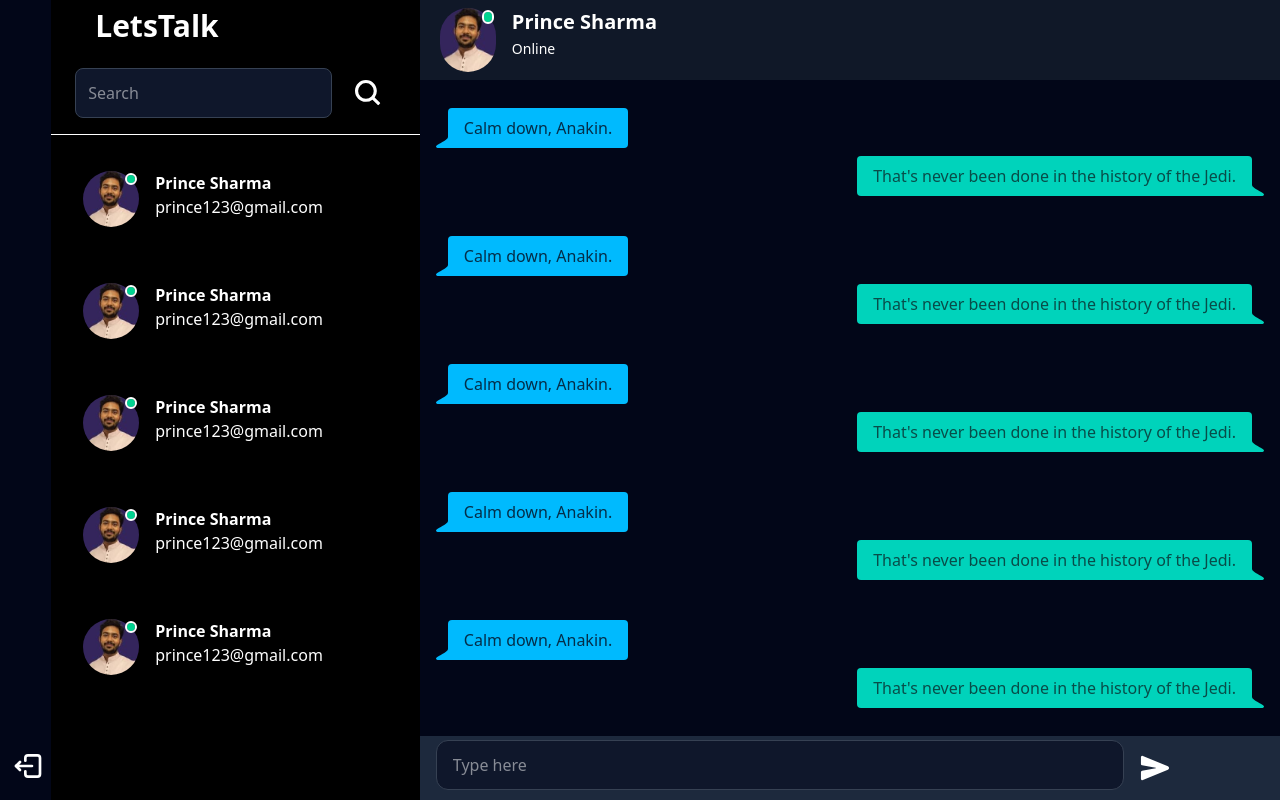
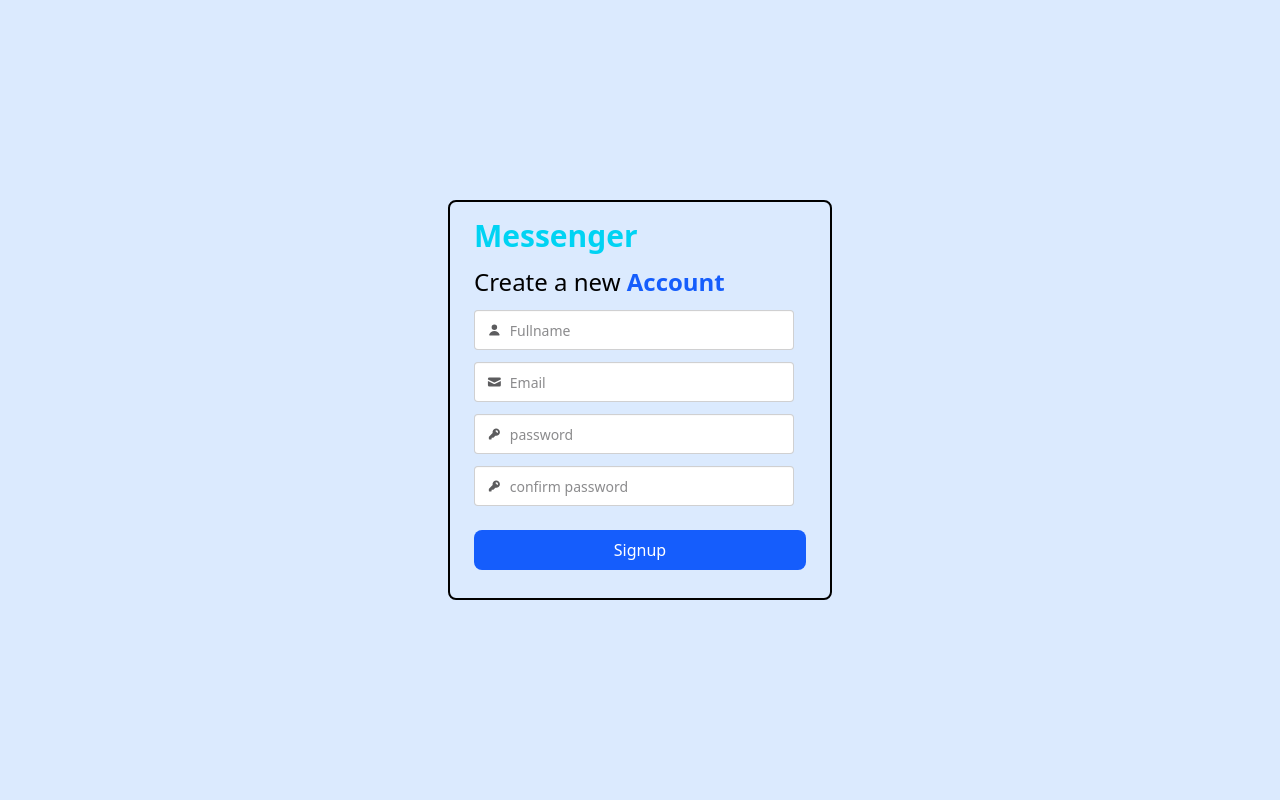
Before and after one commit to prince916/LetsTalk-App, a React app in the folder Frontend/: page / in a window 1280 px wide. Built offline with nearby package versions, Linux system fonts and the light colour scheme; the HTML template or start-up script is replaced by a standard one.

Commit message:
new changes

```diff
--- a/Frontend/package.json
+++ b/Frontend/package.json
@@ -11,8 +11,10 @@
   },
   "dependencies": {
     "@tailwindcss/vite": "^4.3.0",
+    "axios": "^1.16.1",
     "react": "^19.2.6",
     "react-dom": "^19.2.6",
+    "react-hook-form": "^7.76.1",
     "react-icons": "^5.6.0",
     "tailwindcss": "^4.3.0"
   },
--- a/Frontend/src/App.jsx
+++ b/Frontend/src/App.jsx
@@ -1,3 +1,4 @@
+import Signup from "./components/Signup.jsx";
 import Left from "./home/left/Left";
 import Logout from "./home/left1/Logout";
 import Right from "./home/right/Right";
@@ -5,11 +6,12 @@
 export default function () {
   return (
     <>
-      <div className="flex h-screen overflow-auto">
+      {/* <div className="flex h-screen overflow-auto">
         <Logout></Logout>
         <Left></Left>
         <Right></Right>
-      </div>
+      </div> */}
+      <Signup ></Signup>
     </>
   );
 }
--- /dev/null
+++ b/Frontend/src/components/Login.jsx
@@ -0,0 +1,7 @@
+import React from 'react'
+
+export default function Login() {
+  return (
+    <div>Login</div>
+  )
+}
--- /dev/null
+++ b/Frontend/src/components/Signup.jsx
@@ -0,0 +1,148 @@
+import React from "react";
+// import { useForm } from "react-hook-form";
+// import axios from "axios";
+
+export default function Signup() {
+  return (
+    <>
+      <div className="flex h-screen items-center justify-center bg-blue-100">
+        <form
+          //   onSubmit={handleSubmit(onSubmit)}
+          className="border-2 border-black  px-6 py-4 rounded-lg space-y-3 w-96 bg-blue-100 duration-300"
+        >
+          <h1 className="text-3xl items-center text-cyan-400 font-bold">
+            Messenger
+          </h1>
+
+          <h2 className="text-2xl items-center text-black">
+            Create a new{" "}
+            <span className="text-blue-600 font-semibold">Account</span>
+          </h2>
+
+          {/* Fullname */}
+          <label className="input input-bordered flex items-center gap-2">
+            <svg
+              xmlns="http://www.w3.org/2000/svg"
+              viewBox="0 0 16 16"
+              fill="currentColor"
+              className="w-4 h-4 opacity-70"
+            >
+              <path d="M8 8a3 3 0 1 0 0-6 3 3 0 0 0 0 6ZM12.735 14c.618 0 1.093-.561.872-1.139a6.002 6.002 0 0 0-11.215 0c-.22.578.254 1.139.872 1.139h9.47Z" />
+            </svg>
+            <input
+              type="text"
+              className="grow"
+              placeholder="Fullname"
+              //   {...register("fullname", { required: true })}
+            />
+          </label>
+          {/* {errors.fullname && (
+            <span className="text-red-500 text-sm font-semibold">
+              This field is required
+            </span>
+          )} */}
+          {/* Email */}
+          <label className="input input-bordered flex items-center gap-2">
+            <svg
+              xmlns="http://www.w3.org/2000/svg"
+              viewBox="0 0 16 16"
+              fill="currentColor"
+              className="w-4 h-4 opacity-70"
+            >
+              <path d="M2.5 3A1.5 1.5 0 0 0 1 4.5v.793c.026.009.051.02.076.032L7.674 8.51c.206.1.446.1.652 0l6.598-3.185A.755.755 0 0 1 15 5.293V4.5A1.5 1.5 0 0 0 13.5 3h-11Z" />
+              <path d="M15 6.954 8.978 9.86a2.25 2.25 0 0 1-1.956 0L1 6.954V11.5A1.5 1.5 0 0 0 2.5 13h11a1.5 1.5 0 0 0 1.5-1.5V6.954Z" />
+            </svg>
+            <input
+              type="email"
+              className="grow"
+              placeholder="Email"
+              //   {...register("email", { required: true })}
+            />
+          </label>
+          {/* {errors.email && (
+            <span className="text-red-500 text-sm font-semibold">
+              This field is required
+            </span>
+          )} */}
+
+          {/* Password */}
+          <label className="input input-bordered flex items-center gap-2">
+            <svg
+              xmlns="http://www.w3.org/2000/svg"
+              viewBox="0 0 16 16"
+              fill="currentColor"
+              className="w-4 h-4 opacity-70"
+            >
+              <path
+                fillRule="evenodd"
+                d="M14 6a4 4 0 0 1-4.899 3.899l-1.955 1.955a.5.5 0 0 1-.353.146H5v1.5a.5.5 0 0 1-.5.5h-2a.5.5 0 0 1-.5-.5v-2.293a.5.5 0 0 1 .146-.353l3.955-3.955A4 4 0 1 1 14 6Zm-4-2a.75.75 0 0 0 0 1.5.5.5 0 0 1 .5.5.75.75 0 0 0 1.5 0 2 2 0 0 0-2-2Z"
+                clipRule="evenodd"
+              />
+            </svg>
+            <input
+              type="password"
+              className="grow"
+              placeholder="password"
+              //   {...register("password", { required: true })}
+            />
+          </label>
+          {/* {errors.password && (
+            <span className="text-red-500 text-sm font-semibold">
+              This field is required
+            </span>
+          )} */}
+
+          {/*Confirm Password */}
+          <label className="input input-bordered flex items-center gap-2">
+            <svg
+              xmlns="http://www.w3.org/2000/svg"
+              viewBox="0 0 16 16"
+              fill="currentColor"
+              className="w-4 h-4 opacity-70"
+            >
+              <path
+                fillRule="evenodd"
+                d="M14 6a4 4 0 0 1-4.899 3.899l-1.955 1.955a.5.5 0 0 1-.353.146H5v1.5a.5.5 0 0 1-.5.5h-2a.5.5 0 0 1-.5-.5v-2.293a.5.5 0 0 1 .146-.353l3.955-3.955A4 4 0 1 1 14 6Zm-4-2a.75.75 0 0 0 0 1.5.5.5 0 0 1 .5.5.75.75 0 0 0 1.5 0 2 2 0 0 0-2-2Z"
+                clipRule="evenodd"
+              />
+            </svg>
+            <input
+              type="password"
+              className="grow"
+              placeholder="confirm password"
+              //   {...register("confirmPassword", {
+              //     required: true,
+              //     validate: validatePasswordMatch,
+              //   })}
+            />
+          </label>
+          {/* {errors.confirmPassword && (
+            <span className="text-red-500 text-sm font-semibold">
+              {errors.confirmPassword.message}
+            </span>
+          )} */}
+
+          {/* Text & Button */}
+          <div className="flex justify-center pt-3 pb-3">
+            <input
+              type="submit"
+              value="Signup"
+              className="text-white bg-blue-600 cursor-pointer w-full rounded-lg py-2"
+            ></input>
+
+            {/* <p>
+              Have any Account?{" "}
+              <Link
+                to={"/login"}
+                className="text-blue-500 underline cursor-pointer ml-1"
+              >
+                {" "}
+                Login
+              </Link>
+            </p> */}
+          </div>
+        </form>
+      </div>
+    </>
+  );
+}
```
Also changed, not shown: 1 other file (tests, documents, lock files or other folders).
